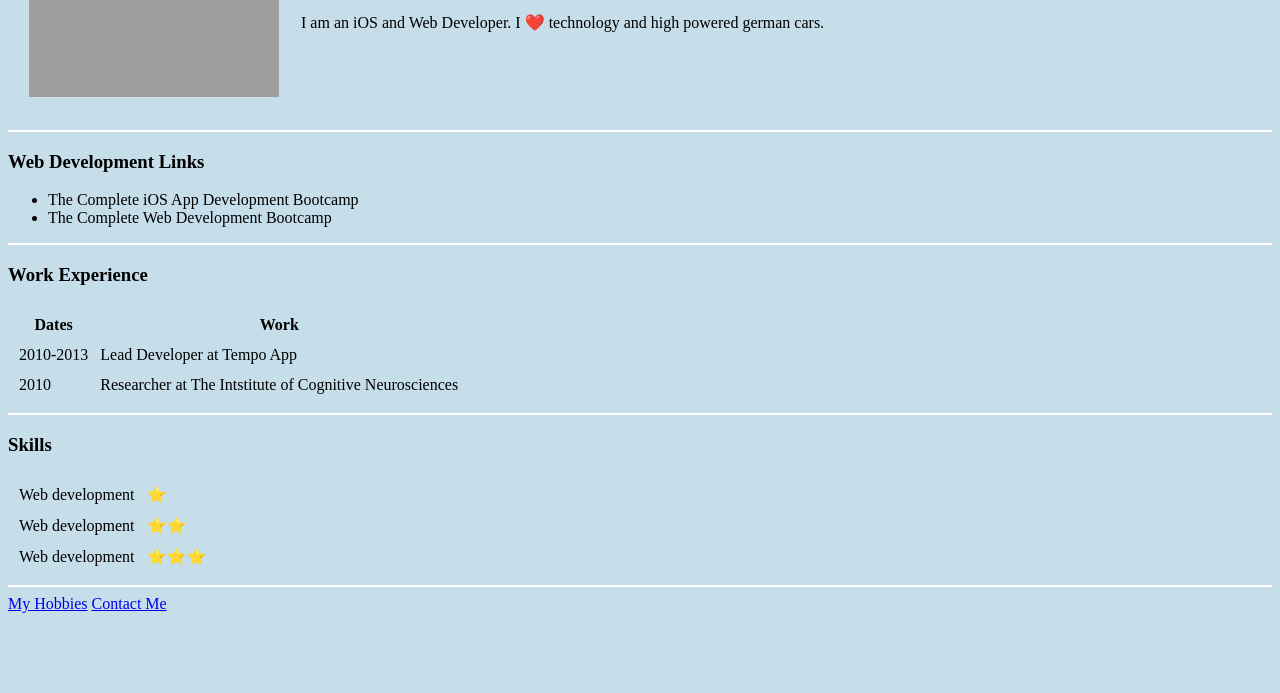
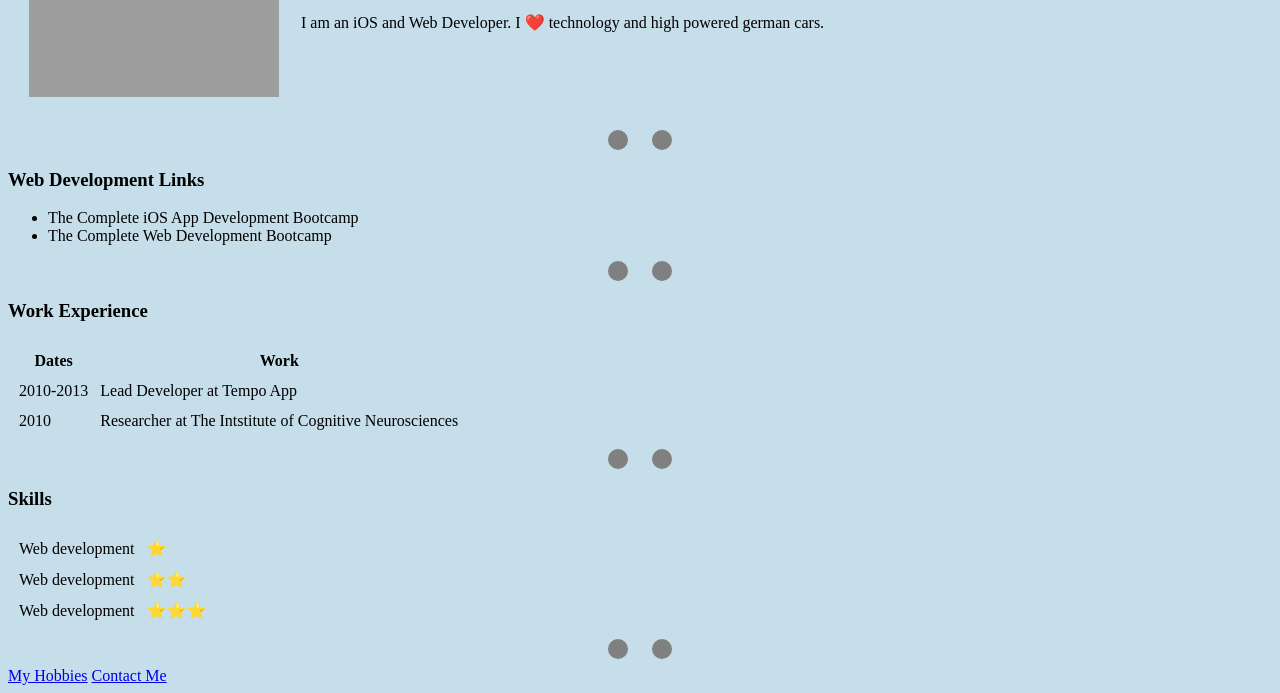
Before and after one commit to LKocaj/2023-personal-website, a plain HTML site: page index.html in a window 1280 px wide. Shown: the part 182-875 px from the top of the page. Before the commit the page ends 803 px from the top, so only its background shows below. Drawn offline with Linux system fonts and the light colour scheme; grey boxes are pictures that could not be loaded.

Commit message:
testing out commit feature on vs code, also created css folder

```diff
--- /dev/null
+++ b/css/styles.css
@@ -0,0 +1,11 @@
+body {
+    background-color: rgb(197, 222, 233);
+}
+
+hr {
+    border-style: none;
+    border-top-style: dotted;
+    border-color: grey;
+    border-width: 20px;
+    width: 5%;
+}
--- a/index.html
+++ b/index.html
@@ -5,18 +5,7 @@
     <meta http-equiv="X-UA-Compatible" content="IE=edge">
     <meta name="viewport" content="width=device-width, initial-scale=1.0">
     <title>Lawrence's Personal Site</title>
-
-    <style>
-        body {
-            background-color: rgb(197, 222, 233);
-        }
-
-        hr {
-            background-color: white;
-            border-style: none;
-            height: 2px;
-        }
-    </style>
+    <link rel="stylesheet" href="/css/styles.css">
 </head>
 
 <body>
```
